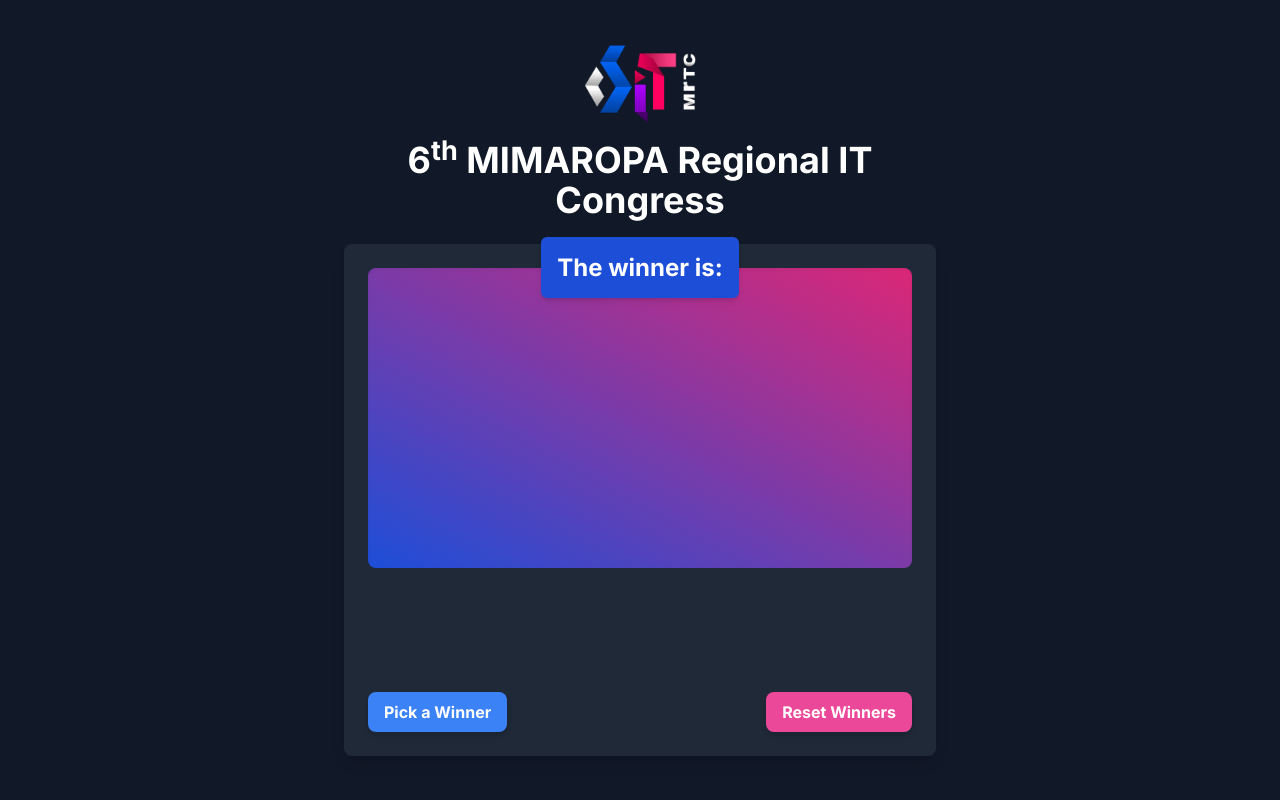
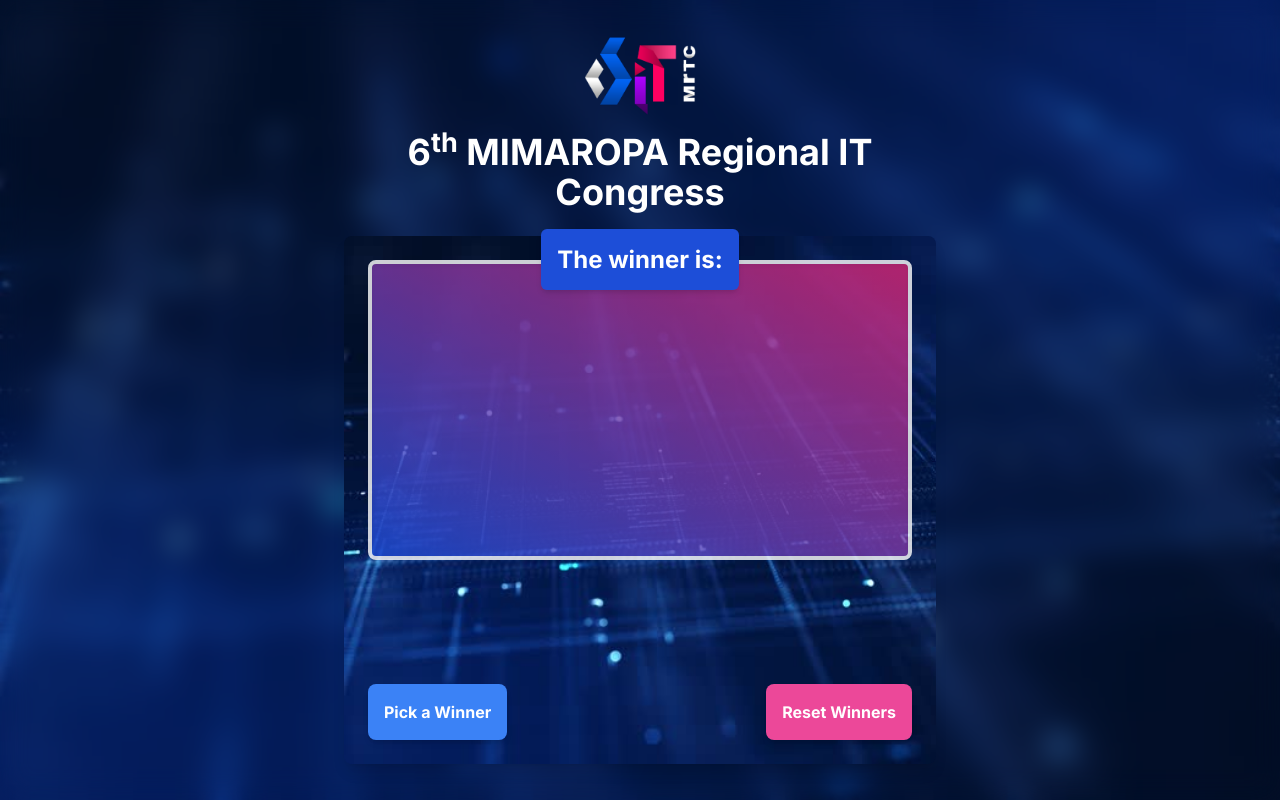
Before and after one commit to matanguihanbenson/Raffle-Name-Picker, a website: page public/index.html in a window 1280 px wide. Drawn offline with Linux system fonts and the light colour scheme; no server answers.

Commit message:
improved style

```diff
--- a/input.css
+++ b/input.css
@@ -6,6 +6,9 @@
 body {
     font-family: Inter;
     text-align: center;
+    background: url('img/bg.jpg');
+    background-size: cover;
+    backdrop-filter: blur(15px);
   }
 
   .flicker {
@@ -22,6 +25,10 @@
     opacity: 0;
     animation: flicker 0.1s infinite;
   }
+  .wrapper{
+    background: url('img/bg.jpg');
+    background-size: cover;
+  }
 
   @keyframes flicker {
     0% {
--- a/public/index.html
+++ b/public/index.html
@@ -17,19 +17,19 @@
         </h1>
       </div>
 
-      <div class="bg-gray-800 p-6 rounded-lg shadow-lg space-y-6">
+      <div class="wrapper bg-gray-800 p-6 rounded-lg shadow-lg space-y-6">
         <!-- Winner Display -->
         <div class="relative text-center">
-          <div class="absolute w-full -top-4 left-0 text-center">
+          <div class="absolute w-full z-30 -top-4 left-0 text-center">
             <strong
-              class="bg-blue-700 text-white px-4 py-4 rounded-md text-2xl shadow-md"
+              class="bg-blue-700  text-white px-4 py-4 rounded-md text-2xl shadow-md"
             >
               The winner is:
             </strong>
           </div>
           <div
             id="winner"
-            class="h-[300px] bg-gradient-to-tr from-blue-700 to-pink-600 text-white text-lg font-bold p-6 rounded-lg flex flex-col items-center justify-center space-y-2 shadow-inner"
+            class="h-[300px] z-10 opacity-80 bg-gradient-to-tr from-blue-700 to-pink-600 text-white text-lg font-bold p-6 rounded-lg flex flex-col items-center justify-center space-y-2 shadow-inner border-4 border-white"
           >
 
 
@@ -41,13 +41,13 @@
         <div class="flex justify-between">
           <button
             id="pickWinnerButton"
-            class="bg-blue-500 hover:bg-blue-600 text-white font-bold py-2 px-4 rounded-lg shadow-md transition duration-300"
+            class="bg-blue-500 hover:bg-blue-600 text-white font-bold py-4 px-4 rounded-lg shadow-md transition duration-300"
           >
             Pick a Winner
           </button>
           <button
             id="resetButton"
-            class="bg-pink-500 hover:bg-pink-600 text-white font-bold py-2 px-4 rounded-lg shadow-md transition duration-300"
+            class="bg-pink-500 hover:bg-pink-600 text-white font-bold py-4 px-4 rounded-lg shadow-md transition duration-300"
           >
             Reset Winners
           </button>
```
Also changed, not shown: public/img/bg.jpg (added), public/img/bg2.jpg (added), public/img/bg2.webp (added), public/styles.css.
